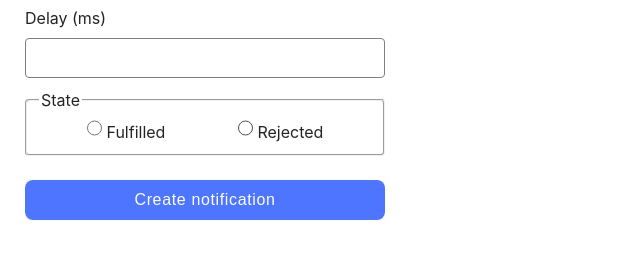
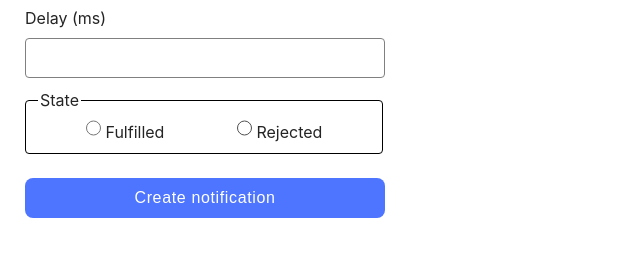
Before and after one commit to shulsergio/goit-js-hw-10, a website built with Vite: page src/2-snackbar.html in a window 1280 px wide. In both pictures the pointer is over the element 205 px from the left and 218 px from the top of the page. Shown: the part 97-356 px from the top of the page, without its empty margins (0-640 px from the left). Built offline with nearby package versions, Linux system fonts and the light colour scheme; what izitoast would draw is missing.

Commit message:
v1.8 finish snackbar +css
v1.8 finish snackbar +css

```diff
--- a/src/css/styles.css
+++ b/src/css/styles.css
@@ -178,6 +178,9 @@ border-radius: 4px;
   height: 48px;
   margin: 10px 0 24px 0;
 }
+fieldset:hover{
+    border: 1px solid #000;
+}
 fieldset label{
   padding: 24px 20px 8px 48px;
 }
```
